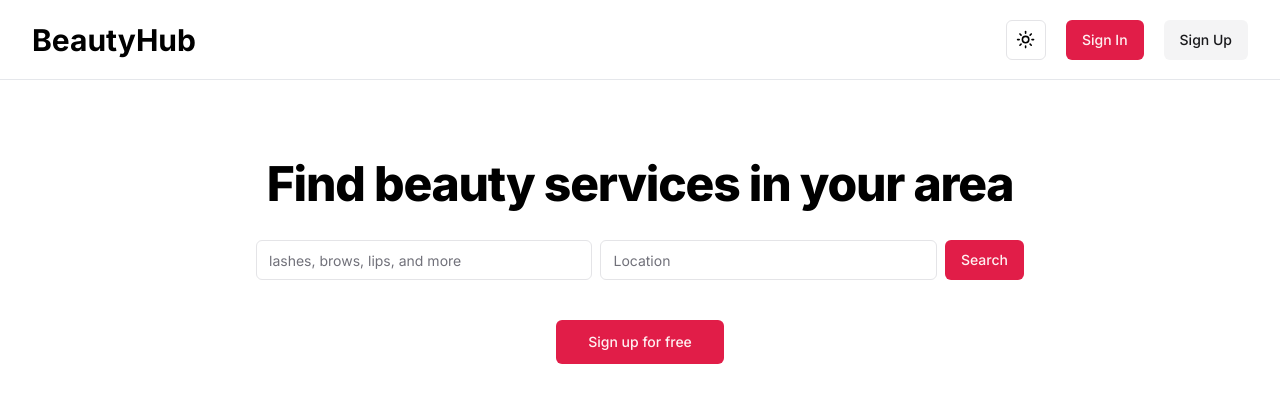
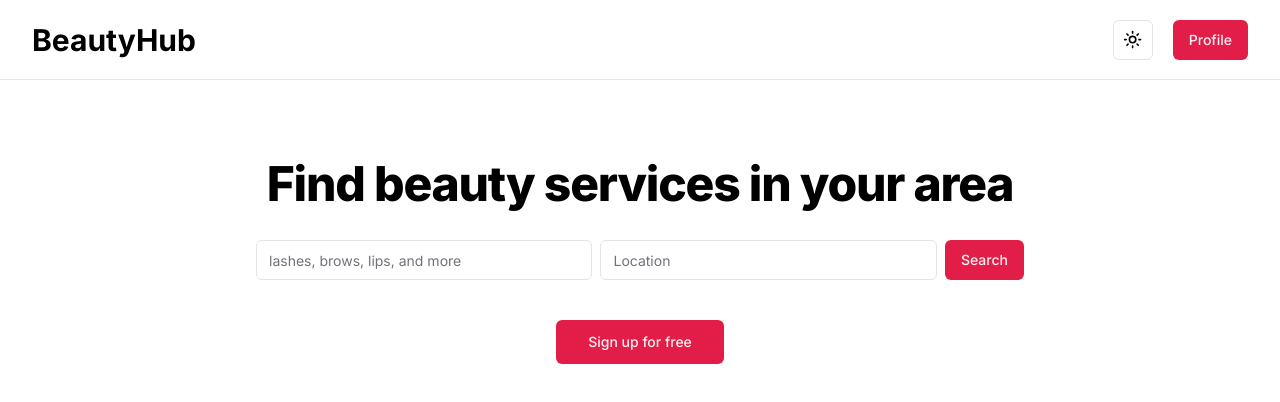
Before and after one commit to cindyquach12/beautyhub, a Next.js app: page / in a window 1280 px wide. Shown: the top 402 px of the page. Built offline with nearby package versions, Linux system fonts and the light colour scheme; no server answers.

Commit message:
feat: :sparkles: navbar to absolute (incomplete, discuss client vs server side component structuring), added Profile component as a dropdown menu (absorbs Log out)

```diff
--- a/app/components/NavBar.tsx
+++ b/app/components/NavBar.tsx
@@ -7,18 +7,19 @@ import {
 } from "@kinde-oss/kinde-auth-nextjs/components";
 import { getKindeServerSession } from "@kinde-oss/kinde-auth-nextjs/server";
 import { ThemeToggle } from "./ThemeToggle";
+import Profile from "./Profile";
 
 export async function NavBar() {
     const { isAuthenticated } = getKindeServerSession();
 
     return (
-        <nav className="border-b bg-background h-[10vh] flex items-center">
+        <nav className="border-b bg-background h-[10vh] flex items-center sticky top-0 w-full">
             <div className="container flex items-center justify-between">
                 <Link href="/">
                     <h1 className="font-bold text-3xl">BeautyHub</h1>
                 </Link>
 
-                {(await isAuthenticated()) ? (
+                {/* {(await isAuthenticated()) ? (
                     <LogoutLink>
                         <Button>Log out</Button>
                     </LogoutLink>
@@ -32,7 +33,14 @@ export async function NavBar() {
                             <Button variant="secondary">Sign Up</Button>
                         </RegisterLink>
                     </div>
-                )}
+                )} */}
+
+                <div className="flex items-center gap-x-5">
+                    <ThemeToggle />
+                    <LogoutLink>
+                        <Profile/>
+                    </LogoutLink>
+                </div>
             </div>
         </nav>
     );
--- /dev/null
+++ b/app/components/Profile.tsx
@@ -0,0 +1,33 @@
+// Profile component - doubles as picture and settings menu dropdown
+'use client';
+
+import { Button } from "@/components/ui/button";
+import {
+    DropdownMenu,
+    DropdownMenuContent,
+    DropdownMenuItem,
+    DropdownMenuTrigger,
+    DropdownMenuSeparator,
+    DropdownMenuLabel
+} from "@/components/ui/dropdown-menu";
+
+export default function Profile(){
+    return (
+        <DropdownMenu>
+            <DropdownMenuTrigger>
+                <Button>
+                    Profile
+                </Button>
+            </DropdownMenuTrigger>
+            <DropdownMenuContent align="end">
+                <DropdownMenuLabel>My Account</DropdownMenuLabel>
+                <DropdownMenuSeparator />
+                <DropdownMenuItem>Profile</DropdownMenuItem>
+                <DropdownMenuItem>Favorites</DropdownMenuItem>
+                <DropdownMenuItem>Settings</DropdownMenuItem>
+                <DropdownMenuSeparator />
+                <DropdownMenuItem>Log out</DropdownMenuItem>
+            </DropdownMenuContent>
+        </DropdownMenu>
+    )
+}
--- a/app/layout.tsx
+++ b/app/layout.tsx
@@ -25,7 +25,7 @@ export default function RootLayout({
                     enableSystem
                     disableTransitionOnChange
                 >
-                    <NavBar />
+                    <NavBar/>
                     {children}
                 </ThemeProvider>
             </body>
--- a/app/page.tsx
+++ b/app/page.tsx
@@ -6,8 +6,10 @@ import { SearchWithInput } from "./components/SearchWithInput";
 export default async function HomeSplash() {
     const { isAuthenticated } = getKindeServerSession();
 
+    // temporarily extending page height to test sticky navbar
+
     return (
-        <section className="flex justify-center bg-background h-[90vh]">
+        <section className="flex justify-center bg-background h-[1000px]">
             <div className="relative items-center w-full px-5 py-12 mx-auto lg:px-16 max-w-7xl md:px-12">
                 <div className="max-w-3xl mx-auto text-center">
                     <div>
```
